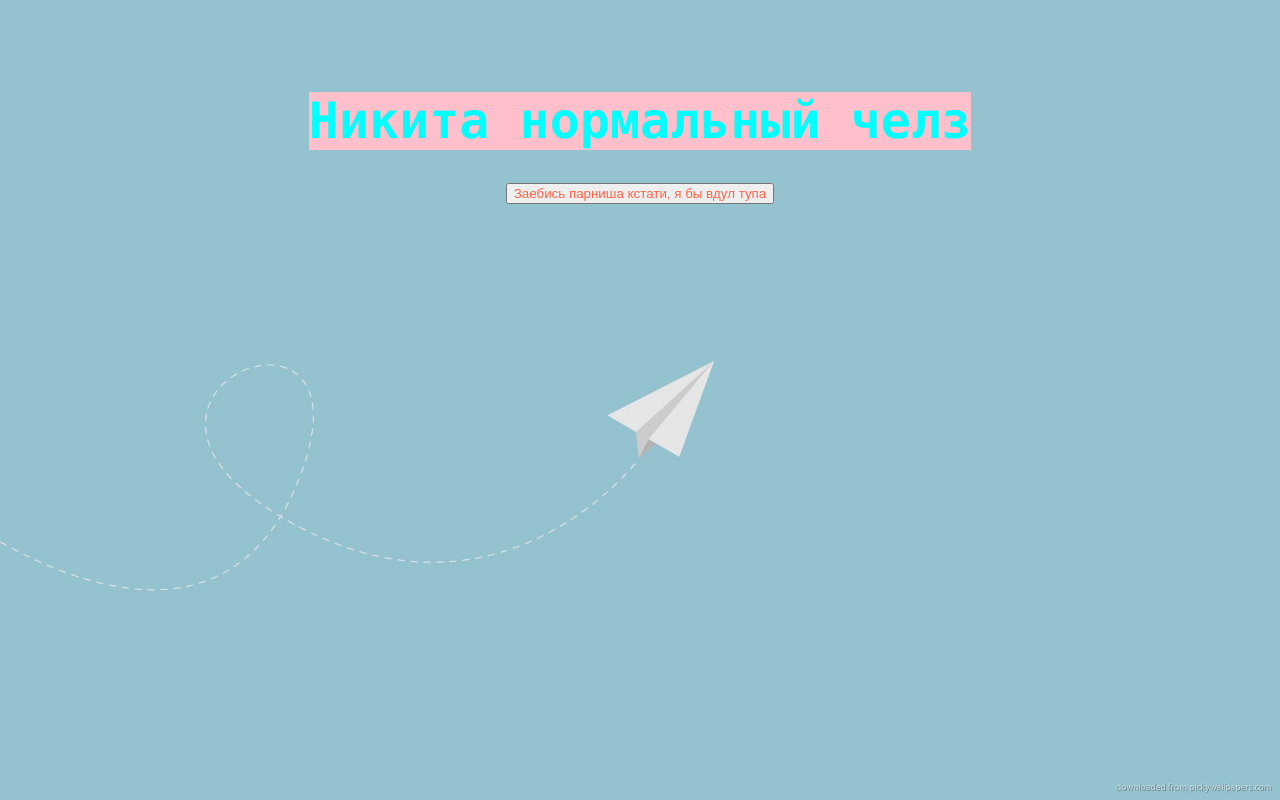
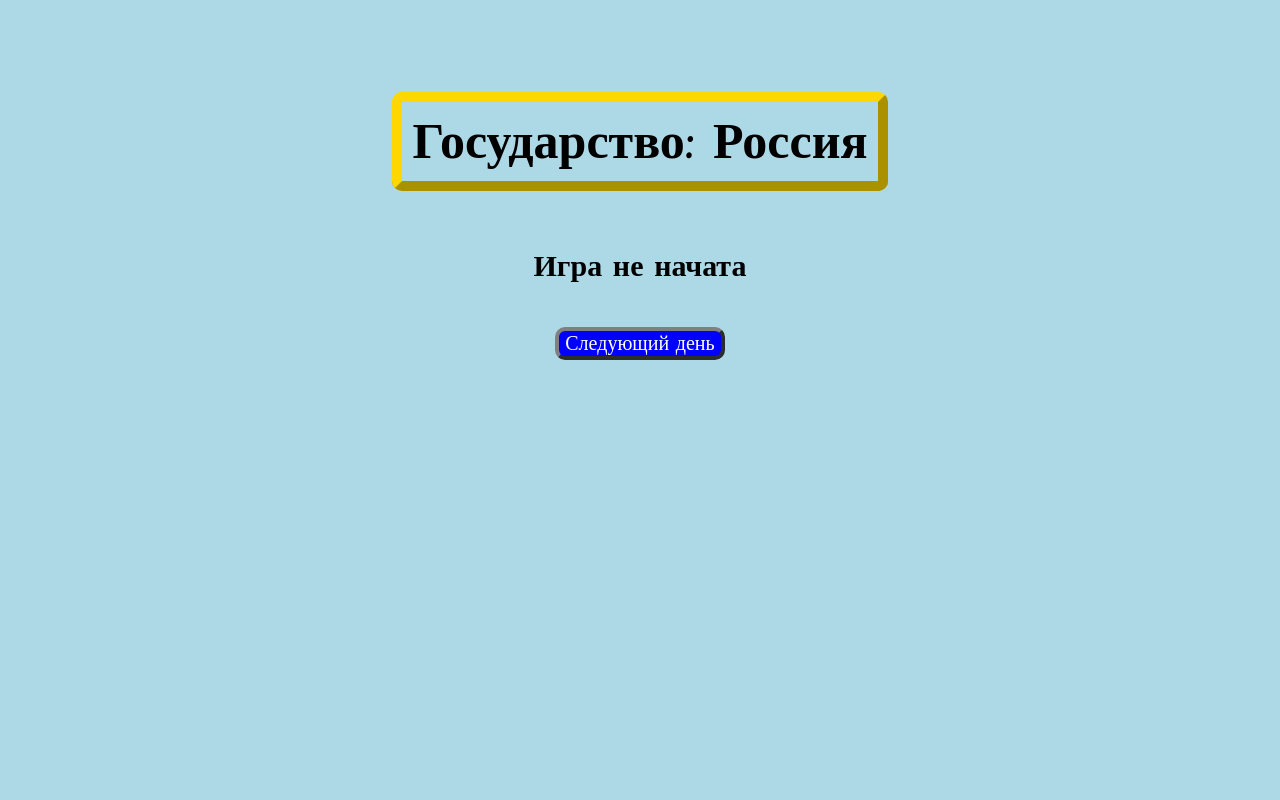
Before and after one commit to deddUndead/deddUndead.github.io, a plain HTML site: page index.html in a window 1280 px wide. Drawn offline with nearby package versions, Linux system fonts and the light colour scheme.

Commit message:
Add files via upload

```diff
--- a/index.html
+++ b/index.html
@@ -7,35 +7,57 @@
   body {
   padding-top: 50px;
   text-align: center;
-  font-family: monaco, monospace;
-  background: url(genderequal.jpg);
-  background-size: cover;
+  font-family: 'Comic Sans MS';
+  background: lightblue;
 }
 
   h1{
     display: inline-block;
-    background: #FFC0CB;
+    border-style: outset;
+    border-color: gray;
+    font-size: 50px;
+    padding-left: 10;
+    padding-right: 10;
+    padding-top: 10;
+    padding-bottom: 10;
+    border-radius: 10px;
+    border-color: gold;
+    border-width:10;
   }
-  h1{
-    font-size: 50px;
+  h2{
+    font-size: 30px;
   }
-  span{
-    color: #00FFFF;
+
+  input{
+      background-color: blue;
+      color: white;
+      border-style: outset;
+      border-color: gray;
+      border-width: 4;
+      border-radius: 10px;
+      font-family: 'Comic Sans MS';
+      font-size: 20px
   }
-  input{
-    color: #FF6347;
+
+  high{
+  	color: red;
   }
+
 
 </style>
 <script src="script.js"></script>
 </head>
 
 <body>
-<audio autoplay src="https://psv4.userapi.com/c613124/u30515991/audios/8e4ef8fde80d.mp3"></audio>
-<h1><span>Никита нормальный челз</span></h1><br>
-<input type="button" id="btn" value="Заебись парниша кстати, я бы вдул тупа"/>
 
-<div id="obama">
-<h1 id="ripnikita">Никита умер...... блять светлая память братишке......</h1><br>
-</div>
+<h1>Государство: Россия</h1><br>
+<h2 id="days">Игра не начата</h2><br>
+
+<input type="button" id="btn" value="Следующий день"/>
+
+<div id="game">
+	<h2 id="ters"><high>Территории:</high> Русская равнина</h2>
+	<h2 id="ppl"><high>Население:</high> 1000 челoвек</h2>
+	<h2 id="mon"><high>Казна:</high> 1000 рублей</h2>
+
 </body>
--- a/script.js
+++ b/script.js
@@ -1,13 +1,40 @@
 $(document).ready(function(){
 	var i = 0;
-	$("#ripnikita").hide();
+	var ppl = 100; var mon = 1000;
+	var randomPPL, randomTERS, randomMON;
+
+	//игровые элементы
+	$("#game").hide();
+	$("#ppl").hide();
+	$("#ters").hide();
+	$("mon").hide();
 
 	$("#btn").click(function(event){
+
+		//каунтер дней
 		i++;
-		$("#obama").show();
+		$("#days").text("День: " + i);
 
+		//стандартные показатели
 		if (i == 1){
-			$("#ripnikita").show();
+			$("#game").show();
+			$("#ppl").show();
+			$("#ters").show();
+			$("mon").show();
+		}
+
+
+		//первые 20 дней
+		if (i > 1){
+			randomMON = Math.floor(Math.random() * (100 - 10)) + 10;
+			randomPPL = Math.floor(Math.random() * (50 - 5)) + 5;
+
+			ppl = ppl + randomPPL;
+			mon = mon + randomMON;
+
+			$("#ppl").text("Население: " + ppl);
+			$("#mon").text("Казна: " + mon);
 		}
 	})
+
 });
```
